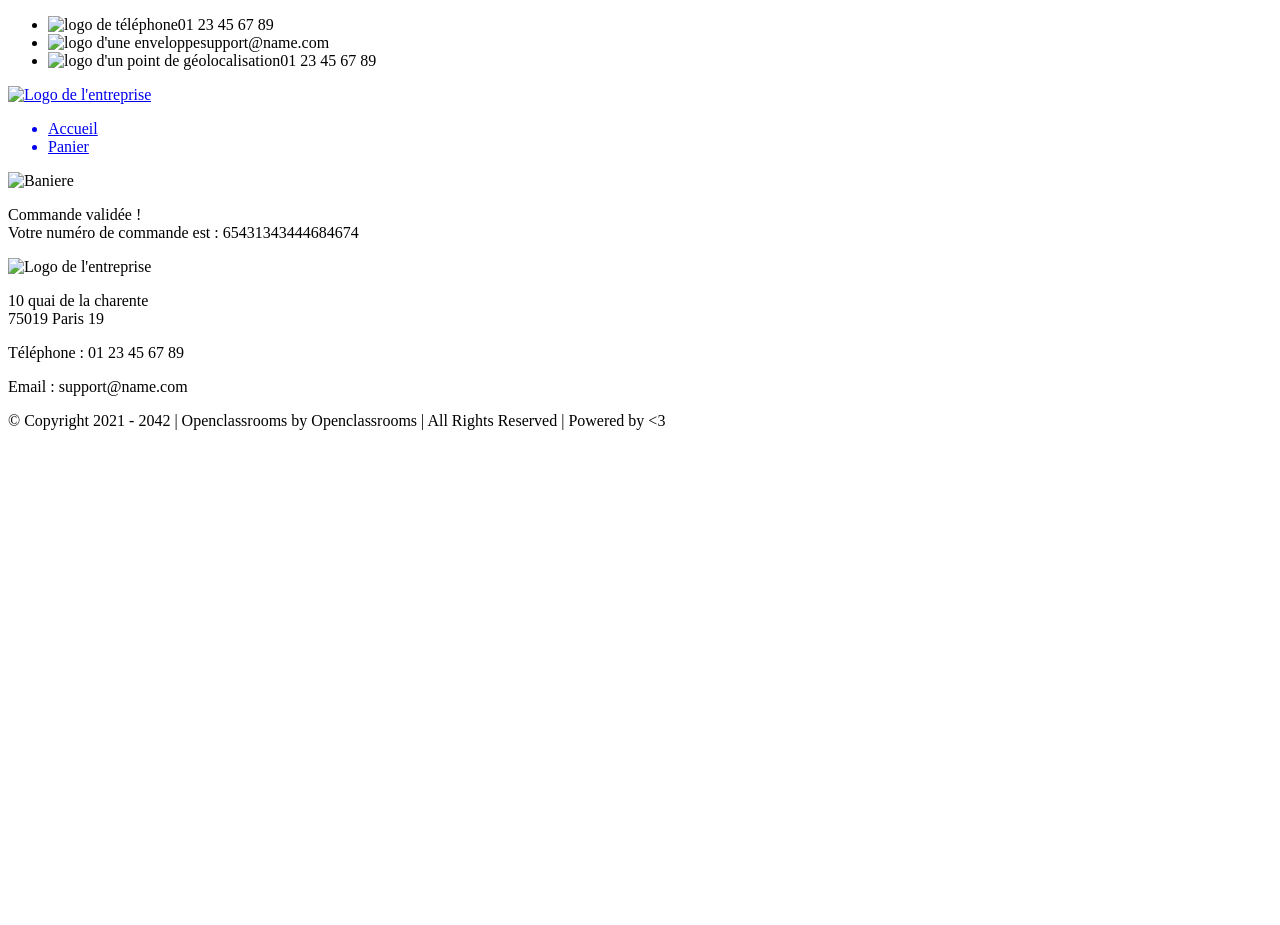
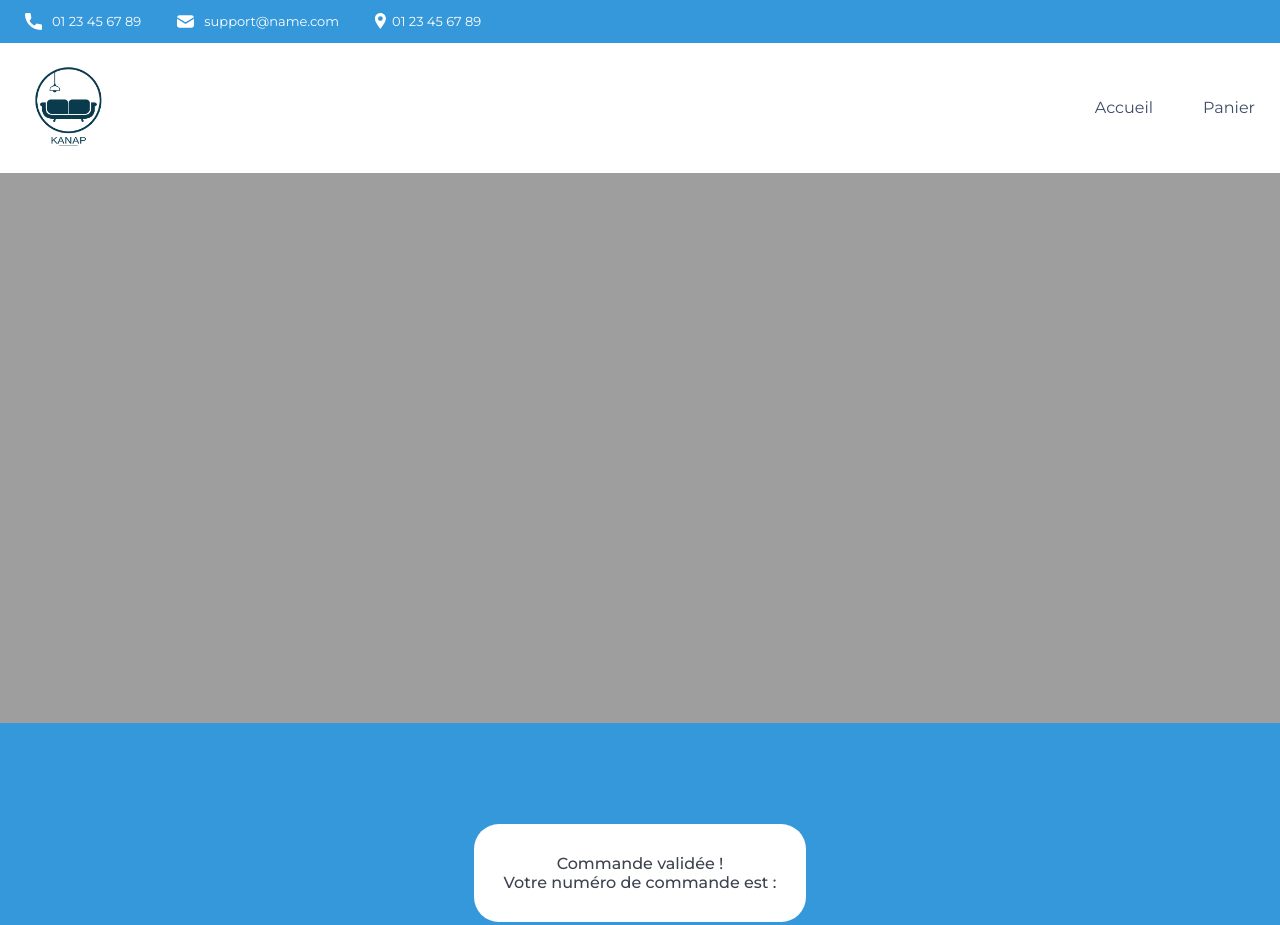
Before and after one commit to CharonTom/Kanap_P5, a plain HTML site: page confirmation.html in a window 1280 px wide. Shown: the top 925 px of the page. Before the commit the page ends 800 px from the top, so only its background shows below. Drawn offline with Linux system fonts and the light colour scheme; the site is published under a folder, as on GitHub Pages, so addresses that start at the root find nothing.

```diff
--- a/confirmation.html
+++ b/confirmation.html
@@ -9,8 +9,8 @@
     <link rel="preconnect" href="https://fonts.googleapis.com">
     <link rel="preconnect" href="https://fonts.gstatic.com" crossorigin>
     <link href="https://fonts.googleapis.com/css2?family=Montserrat:wght@100;200;300;400;500;600;700;800;900&display=swap" rel="stylesheet">
-    <link href="/css/style.css" rel="stylesheet" />
-    <link href="/css/confirmation.css" rel="stylesheet" />
+    <link href="css/style.css" rel="stylesheet" />
+    <link href="css/confirmation.css" rel="stylesheet" />
 
     <meta name="viewport" content="width=device-width, initial-scale=1">
   </head>
@@ -20,26 +20,26 @@
       <div class="limitedWidthBlockContainer informations">
         <div class="limitedWidthBlock">
           <ul>
-            <li><img src="/images/icons/phone.svg" alt="logo de téléphone" class="informations__phone">01 23 45 67 89</li>
-            <li><img src="/images/icons/mail.svg" alt="logo d'une enveloppe" class="informations__mail">support@name.com</li>
-            <li><img src="/images/icons/adress.svg" alt="logo d'un point de géolocalisation" class="informations__address">01 23 45 67 89</li>
+            <li><img src="images/icons/phone.svg" alt="logo de téléphone" class="informations__phone">01 23 45 67 89</li>
+            <li><img src="images/icons/mail.svg" alt="logo d'une enveloppe" class="informations__mail">support@name.com</li>
+            <li><img src="images/icons/adress.svg" alt="logo d'un point de géolocalisation" class="informations__address">01 23 45 67 89</li>
           </ul>
         </div>
       </div>
       <div class="limitedWidthBlockContainer menu">
         <div class="limitedWidthBlock">
-          <a href="./index.html">
-            <img class="logo" src="/images/logo.png" alt="Logo de l'entreprise">
+          <a href=".index.html">
+            <img class="logo" src="images/logo.png" alt="Logo de l'entreprise">
           </a>
           <nav>
             <ul>
-              <a href="./index.html"><li>Accueil</li></a>
+              <a href=".index.html"><li>Accueil</li></a>
               <a href="./cart.html"><li>Panier</li></a>
             </ul>
           </nav>
         </div>
       </div>
-      <img class="banniere" src="/images/banniere.png" alt="Baniere">
+      <img class="banniere" src="images/banniere.png" alt="Baniere">
     </header>
 
     <main class="limitedWidthBlockContainer">
@@ -56,7 +56,7 @@
       <div class="limitedWidthBlockContainer footerMain">
         <div class="limitedWidthBlock">
           <div>
-            <img class="logo" src="/images/logo.png" alt="Logo de l'entreprise">
+            <img class="logo" src="images/logo.png" alt="Logo de l'entreprise">
           </div>
           <div>
             <p>10 quai de la charente <br>75019 Paris 19</p>
@@ -75,6 +75,6 @@
         </div>
       </div>
     </footer>
-  <script src="/js/confirmation.js"></script>
+  <script src="js/confirmation.js"></script>
   </body>
 </html>
```
Also changed, not shown: cart.html (+13 -13 lines), index.html (+10 -10 lines), product.html (+13 -13 lines).
